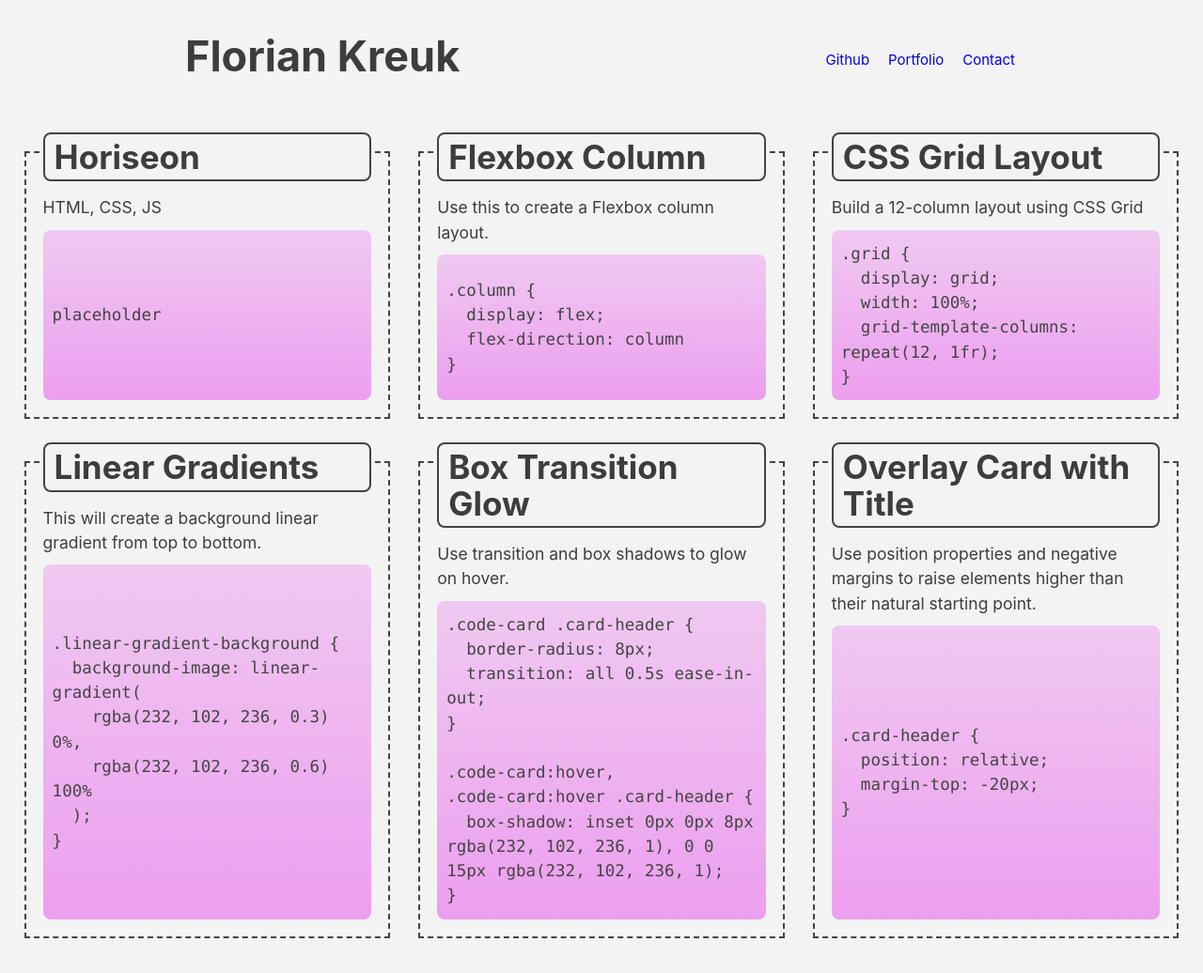
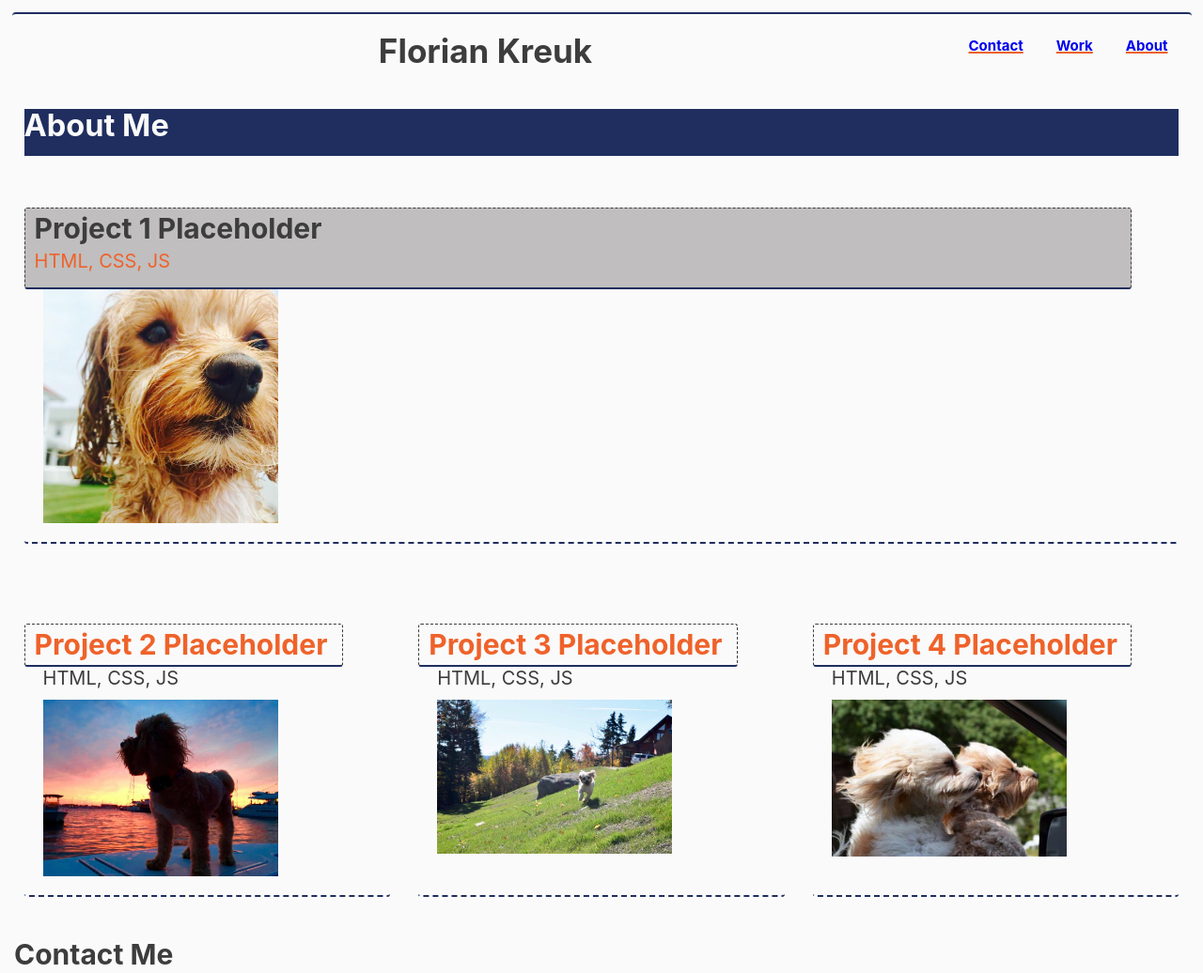
Before and after one commit to f-kreuk/FlorianKreuk-Portfolio, a plain HTML site: page index.html in a window 1280 px wide. Shown: the top 1036 px of the page at 94% size. Drawn offline with Linux system fonts and the light colour scheme.

Commit message:
Added large image section and 3 small image sections. Updated CSS. Added banner AboutMe section

```diff
--- a/assets/css/style.css
+++ b/assets/css/style.css
@@ -1,12 +1,13 @@
 :root {
-  --bright-turquoise: #2aefcb;
-  --gin: #444444;
+  --orange: #ef622a;
+  --darkblue: #1f2e5f;
   --heliotrope: #3d3d3d;
-  --bone: #f3f3f3;
+  --bone: #fafafa;
+  --grey: rgb(192, 190, 190);
 }
 
 ::selection {
-  background-color: var(--bright-turquoise);
+  background-color: var(--orange);
   color: var(--bone);
 }
 
@@ -17,10 +18,9 @@ html {
 body {
   font-family: -apple-system, BlinkMacSystemFont, 'Segoe UI', Roboto, Helvetica,
     Arial, sans-serif, 'Apple Color Emoji', 'Segoe UI Emoji', 'Segoe UI Symbol';
-
-  font-size: 1.75rem;
-  line-height: 1.5;
-  color: var(--gin);
+  font-size: 2rem;
+  line-height: 1.25;
+  color: var(--darkblue);
   background-color: var(--bone);
 }
 
@@ -32,65 +32,107 @@ h5,
 h6 {
   margin-bottom: 0.625rem;
   color: var(--heliotrope);
-  font-weight: 700;
+  font-weight: 750;
   line-height: 1.1;
 }
 
-h1 {
-  font-size: 4rem;
-}
+h1 {font-size: 3.5rem;}
 
-h2 {
-  font-size: 3.5rem;
-}
+h2 {font-size: 3.25rem;}
 
-h3 {
-  font-size: 3rem;
-}
+h3 {font-size: 3rem;}
 
-h4 {
-  font-size: 2.5rem;
-}
+h4 {font-size: 2.5rem;}
 
-h5 {
-  font-size: 2rem;
-}
+h5 {font-size: 2rem;}
 
-h6 {
-  font-size: 1.5rem;
-}
+h6 {font-size: 1.5rem;}
 
-p {
-  margin-bottom: 1rem;
-}
-
-code {
-  font-family: Consolas, 'Andale Mono WT', 'Andale Mono', 'Lucida Console',
-    'Lucida Sans Typewriter', 'DejaVu Sans Mono', 'Bitstream Vera Sans Mono',
-    'Liberation Mono', 'Nimbus Mono L', Monaco, 'Courier New', Courier,
-    monospace;
-}
+p {margin-bottom: 1rem;}
 
 header {
-  width: 96%;
-  margin: 0 auto;
-  padding: 2.5rem;
-  text-align: center;
+    width: 100%;
+    margin: 0;
+    padding: 1.25rem;
+    text-align:center;
+    background-color: var(--bone);
+    display: inline-block;
   }
 
   header h1.page-title {
-  padding: 1rem 1.2rem;
-  font-size: 4.5rem;
+    padding: 0rem 1rem;
+    font-size: 3.5rem;
+    justify-content: left;
+    margin: 2rem auto;
+    display: inline-block;
+  }
+
+.banner {
+    background-color: var(--darkblue);
+    height: 5rem;
+    left: 0;
+    right: 0;
+    background-size: 100%;
 }
 
   main {
     width: 96%;
-  margin: 2rem auto;
+    margin: 1rem auto;
   }
 
   footer {
     margin: 1.5rem;
-  text-align: center;
+    text-align: left;
+  }
+
+  .headercontainer {
+    display:flex;
+    justify-content:space-between;
+    align-items:center;
+    color: var(--heliotrope);
+    border-top: 2px solid var(--darkblue);
+    border-radius: 4px;
+    transition: all 0.5s ease-in-out;
+}
+
+  #navbar ul {
+    float: right;
+    width: 100%;
+}
+
+#navbar li {
+    display:inline-block;
+    font-family: -apple-system, BlinkMacSystemFont, 'Segoe UI', Roboto, Helvetica,
+    Arial, sans-serif, 'Apple Color Emoji', 'Segoe UI Emoji', 'Segoe UI Symbol';
+    font-size: 1.5rem;
+    line-height: 1;
+    color: var(--orange);
+    text-decoration: underline;
+    text-decoration-thickness: 12%;
+    text-decoration-color: var(--orange);
+    font-weight: bold;
+    float: right;
+    padding: 0rem 1rem;
+    margin-bottom: 1rem;
+
+}
+
+#navbar a {
+    text-decoration:none;
+    padding-right:15px;
+}
+
+  .AboutMe {
+    margin-top: 1rem;
+    margin-bottom: 1rem;
+    display: inline-block;
+    padding: 0rem 1rem;
+    padding: var(--darkblue);
+    margin: var(--darkblue);
+  }
+
+  .AboutMe h2 {
+    color: var(--bone);
   }
 
   .row {
@@ -103,6 +145,13 @@ footer {
 
   .justify-center {
     justify-content: center;
+  }
+
+  .card-column-big {
+    flex: 1 0 100%;
+    padding: 1.5rem;
+    transition: flex-basis 500ms linear;
+    margin-bottom: 1.5rem;
   }
 
   .card-column {
@@ -119,26 +168,40 @@ footer {
     min-height: 100%;
     padding: 2rem;
     color: var(--heliotrope);
-
-  outline: 2px dashed var(--gin);
+    outline: 2px var(--darkblue);
     outline-offset: -2px;
     transition: all 0.5s ease-in-out;
+    border-bottom: 2px dashed var(--darkblue);
+    border-radius: 3px;
+  }
+
+  .code-card .card-header-big {
+    position: relative;
+    margin: 2rem 3rem 0 -2rem;
+    padding: 0.5rem 1rem;
+    background-color: var(--grey);
+    color: var(--orange);
+    border: .5px dashed var(--heliotrope);
+    border-bottom: 2px solid var(--darkblue);
+    border-radius: 3px;
+    transition: all 2s ease-in-out;
   }
 
   .code-card .card-header {
     position: relative;
-  margin: -4rem 0 1.5rem 0;
+    margin: 2rem 3rem 0 -2rem;
     padding: 0.5rem 1rem;
     background-color: var(--bone);
-  color: var(--heliotrope);
-  border: 2px solid var(--gin);
-  border-radius: 8px;
-  transition: all 0.5s ease-in-out;
+    color: var(--orange);
+    border: .5px dashed var(--heliotrope);
+    border-bottom: 2px solid var(--darkblue);
+    border-radius: 3px;
+    transition: all 2s ease-in-out;
   }
 
   .code-card:hover,
 .code-card:hover .card-header {
-  box-shadow: inset 0px 0px 8px var(--heliotrope), 0 0 15px var(--heliotrope);
+  box-shadow: inset 0px 0px 4px var(--orange), 0 0 4px var(--orange);
 }
 
 .code-card .code-block {
@@ -150,14 +213,19 @@ footer {
     overflow: auto;
     tab-size: 4;
     padding: 1.2rem 1rem;
-  color: var(--gin);
+    color: var(--darkblue);
     border-radius: 8px;
-  background-image: linear-gradient(
-    rgba(232, 102, 236, 0.3) 0%,
-    rgba(232, 102, 236, 0.6) 100%
-  );
     display: flex;
     align-items: center;
+  }
+
+.card img {
+    width: 100%;
+    vertical-align: bottom;
+    max-width: 250px;
+    max-height: 250px;
+    display:-moz-inline-box;
+    display: inline-block;
 }
 
 .code-card pre:active {
@@ -169,7 +237,12 @@ footer {
       flex: 0 0 50%;
       max-width: 50%;
     }
-
+}
+    @media screen and (min-width: 768px) {
+        .card-column1 {
+          flex: 0 0 50%;
+          max-width: 50%;
+        }
     .card-column:last-child {
       flex-grow: 1;
     }
@@ -177,7 +250,7 @@ footer {
 
   @media screen and (min-width: 992px) {
     header {
-    width: 75%;
+      width: 100%;
     }
 
     .card-column {
@@ -185,23 +258,3 @@ footer {
       max-width: 33.333%;
     }
   }
-
-.headercontainer {
-    display:flex;
-    justify-content:space-between;
-    align-items:center;
-}
-
-#navbar li {
-    display:inline-block;
-    font-family: -apple-system, BlinkMacSystemFont, 'Segoe UI', Roboto, Helvetica,
-    Arial, sans-serif, 'Apple Color Emoji', 'Segoe UI Emoji', 'Segoe UI Symbol';
-    font-size: 1.5rem;
-    line-height: 1.5;
-    color: var(--gin);
-}
-
-#navbar a {
-    text-decoration:none;
-    padding-right:15px;
-}
--- a/index.html
+++ b/index.html
@@ -19,8 +19,8 @@
         </h1>
         <nav id = "navbar">
             <ul>
-                <li> <a href="#AboutMe">Github</a></li>
-                <li> <a href="#Work">Portfolio</a></li>
+                <li> <a href="#AboutMe">About</a></li>
+                <li> <a href="#Work">Work</a></li>
                 <li> <a href="#contact">Contact</a></li>
             </ul>
         </nav>
@@ -28,90 +28,61 @@
   </header>
 
   <main>
+    <div class = "banner">
+    <section class="AboutMe">
+        <h2>About Me</h2>
+    </section>
+    </div>
+
     <section class="row justify-center">
-      <div class="card-column">
+      <div class="card-column-big">
         <figure class="card code-card">
-          <h2 class="card-header">Horiseon</h2>
+          <div class="card-header-big">
+            <h3> Project 1 Placeholder</h3>
           <div class="card-body">
             <p>HTML, CSS, JS</p>
           </div>
-          <pre class="code-block"><code>placeholder
-</code></pre>
-        </figure>
-      </div>
-      <div class="card-column">
-        <figure class="card code-card">
-          <h2 class="card-header">Flexbox Column</h2>
-          <div class="card-body">
-            <p>Use this to create a Flexbox column layout.</p>
-          </div>
-          <pre class="code-block"><code>.column {
-  display: flex;
-  flex-direction: column
-}</code></pre>
+        </div>
+          <img src="./assets/images/bubba.jpg" alt="Bubba" />
         </figure>
       </div>
 
       <div class="card-column">
         <figure class="card code-card">
-          <h2 class="card-header">CSS Grid Layout</h2>
+          <h3 class="card-header">Project 2 Placeholder</h3>
           <div class="card-body">
-            <p>Build a 12-column layout using CSS Grid</p>
+            <p>HTML, CSS, JS</p>
           </div>
-          <pre class="code-block"><code>.grid {
-  display: grid;
-  width: 100%;
-  grid-template-columns: repeat(12, 1fr);
-}</code></pre>
-        </figure>
-      </div>
-      <div class="card-column">
-        <figure class="card code-card">
-          <h2 class="card-header">Linear Gradients</h2>
-          <div class="card-body">
-            <p>This will create a background linear gradient from top to bottom.</p>
-          </div>
-          <pre class="code-block"><code>.linear-gradient-background {
-  background-image: linear-gradient(
-    rgba(232, 102, 236, 0.3) 0%,
-    rgba(232, 102, 236, 0.6) 100%
-  );
-}</code></pre>
-        </figure>
-      </div>
-      <div class="card-column">
-        <figure class="card code-card">
-          <h2 class="card-header">Box Transition Glow</h2>
-          <div class="card-body">
-            <p>Use transition and box shadows to glow on hover.</p>
-          </div>
-          <pre class="code-block"><code>.code-card .card-header {
-  border-radius: 8px;
-  transition: all 0.5s ease-in-out;
-}
-
-.code-card:hover,
-.code-card:hover .card-header {
-  box-shadow: inset 0px 0px 8px rgba(232, 102, 236, 1), 0 0 15px rgba(232, 102, 236, 1);
-}</code></pre>
+            <div class = "picturebox">
+                <img src="./assets/images/bubba2.jpg" alt="Bubba2" />
+            </div>
         </figure>
       </div>
 
       <div class="card-column">
         <figure class="card code-card">
-          <h2 class="card-header">Overlay Card with Title</h2>
+          <h3 class="card-header">Project 3 Placeholder</h3>
           <div class="card-body">
-            <p>Use position properties and negative margins to raise elements higher than their natural starting point.
-            </p>
+            <p>HTML, CSS, JS</p>
           </div>
-          <pre class="code-block"><code>.card-header {
-  position: relative;
-  margin-top: -20px;
-}</code></pre>
+          <div class = "picturebox">
+            <img src="./assets/images/frankie.jpg" alt="Frankie" />
+          </div>
+        </figure>
+      </div>
+
+      <div class="card-column">
+        <figure class="card code-card">
+          <h3 class="card-header">Project 4 Placeholder</h3>
+          <div class="card-body">
+            <p>HTML, CSS, JS</p>
+          </div>
+        <img src ="./assets/images/frankiebubba.jpg" alt="Frankie and Bubba" />
         </figure>
       </div>
     </section>
-  </main>
+
+    </main>
 
   <footer>
     <h3 id="contact">Contact Me</h3>
```
Also changed, not shown: assets/images/bubba.jpg (added), assets/images/bubba2.jpg (added), assets/images/frankie.jpg (added), assets/images/frankiebubba.jpg (added). Lines whose indentation alone changed are shown as unchanged.
